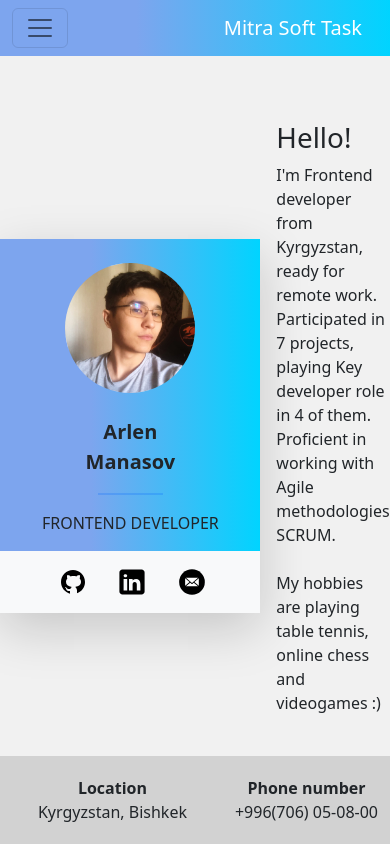
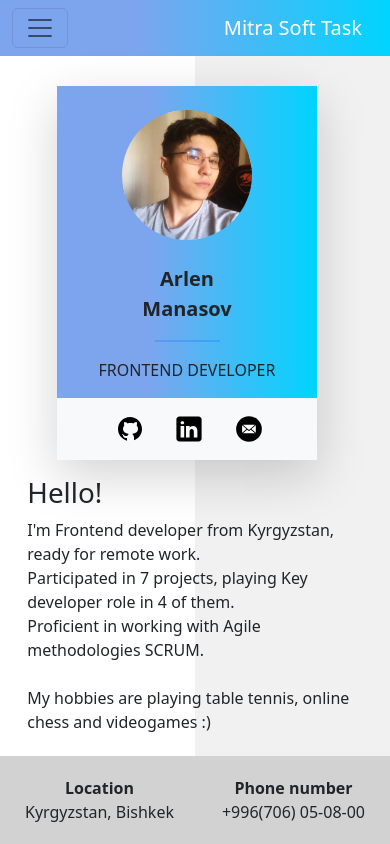
Before and after one commit to TossACoinToUrProgrammer/mitra-soft-task, a React (Create React App) app: page /about-me in a window 390 px wide. Built offline with nearby package versions, Linux system fonts and the light colour scheme.

Commit message:
feat(styles): improve about-me page responsiveness

```diff
--- a/src/pages/about-me/index.jsx
+++ b/src/pages/about-me/index.jsx
@@ -8,12 +8,12 @@ import { myLocation, myPhoneNumber } from "../../constants"
 const AboutMePage = () => {
   return (
     <Container fluid className={`${styles.aboutMePage} d-flex py-4 px-0 position-relative`}>
-      <Col sm="5" className={`${styles.leftBg} position-absolute top-0 bottom-0`}></Col>
-      <Container className="position-relative d-flex justify-content-center align-items-center pb-5">
-        <div className="me-3">
+      <Col xs="6" md="5" className={`${styles.leftBg} position-absolute top-0 bottom-0`}></Col>
+      <Container className="position-relative d-flex flex-column flex-md-row justify-content-center align-items-center pb-5">
+        <div className="me-3 mb-3">
           <AboutMeCard />
         </div>
-        <Col sm="3">
+        <Col xs="11" sm="8" md="3" className="mb-3">
           <h1>Hello!</h1>
           <p>
             I'm Frontend developer from Kyrgyzstan, ready for remote work.<br />
@@ -26,7 +26,7 @@ const AboutMePage = () => {
         </Col>
       </Container>
         <div className={styles.footer}>
-          <Container className="d-flex justify-content-end">
+          <Container className="d-flex justify-content-center justify-content-md-end">
             <div className="text-center me-5">
               <b>Location</b> <br />
               <span>{myLocation}</span>
```
